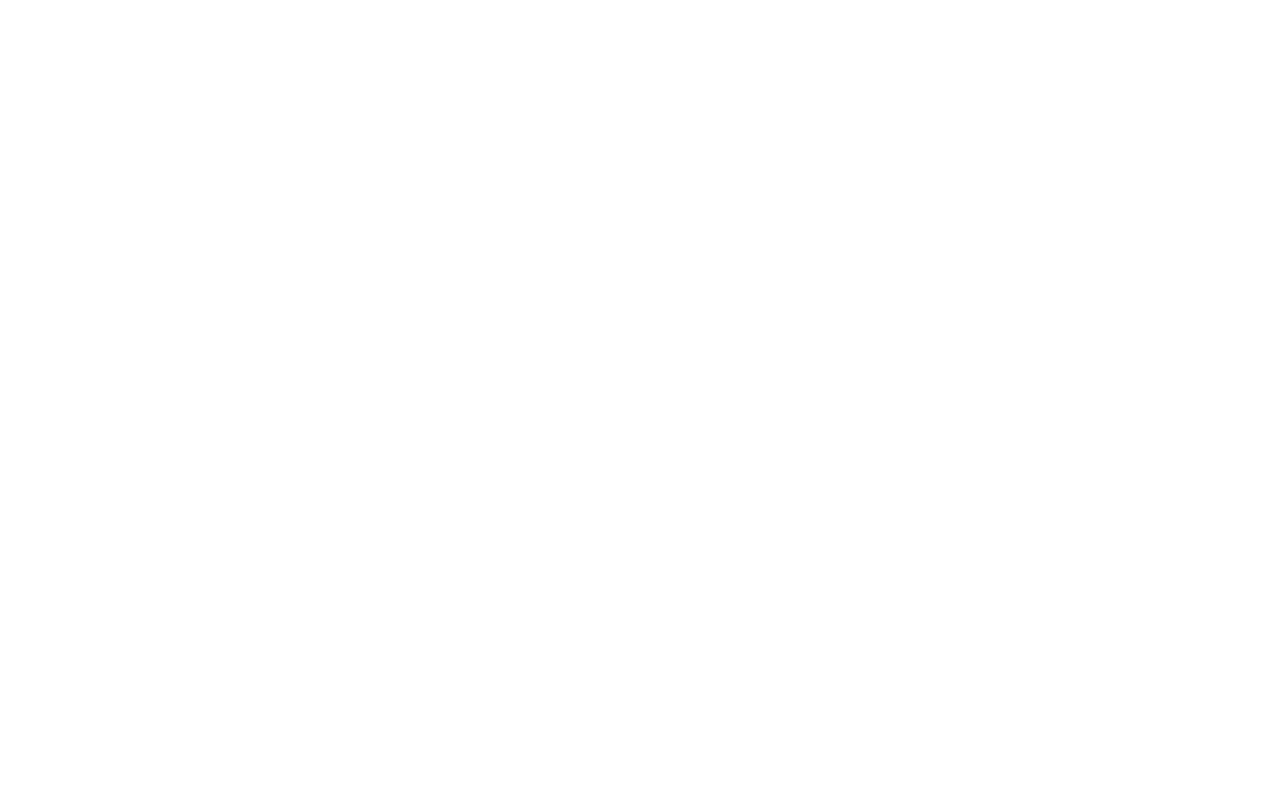
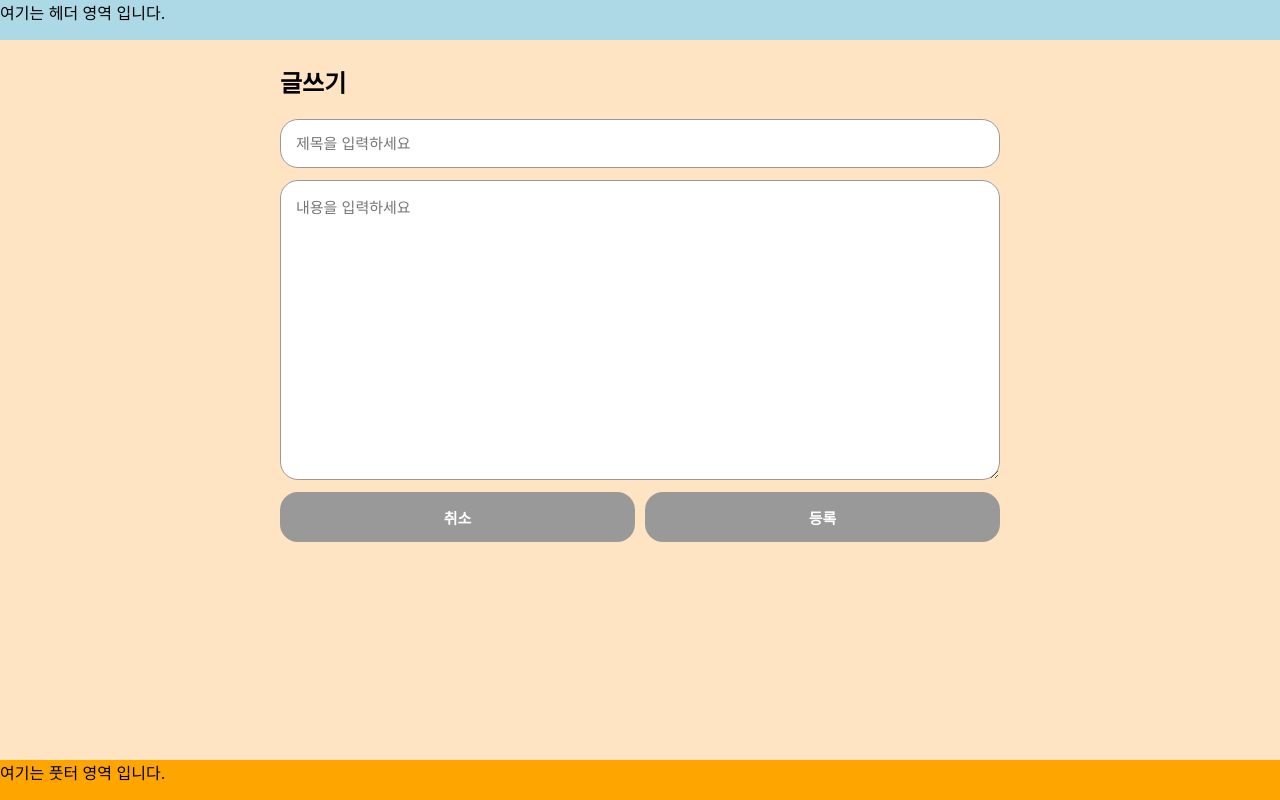
Before and after one commit to jks2024/hp-router-ex, a React (Create React App) app: page /board/write in a window 1280 px wide. Before the commit this address had no page. Built offline with nearby package versions, Linux system fonts and the light colour scheme.

Commit message:
12/23 am 10:27

```diff
--- a/src/App.js
+++ b/src/App.js
@@ -6,6 +6,7 @@
 import Login from "./pages/Login";
 import Signup from "./pages/SignUp";
 import BoardList from "./pages/BoardList";
+import BoardWrite from "./pages/BoardWrite";
 import { BrowserRouter as Router, Routes, Route } from "react-router-dom";
 
 function App() {
@@ -17,6 +18,8 @@
         <Route element={<Layout />}>
           <Route path="/home" element={<Home />} />
           <Route path="/board" element={<BoardList />} />
+          <Route path="/board/write" element={<BoardWrite />} />
+
           <Route path="/about" element={<About />} />
           <Route path="/profile/:name" element={<Profile />} />
         </Route>
--- a/src/pages/BoardWrite.js
+++ b/src/pages/BoardWrite.js
@@ -56,3 +56,67 @@
   border-radius: 18px;
   cursor: pointer;
 `;
+
+const BoardWrite = () => {
+  const [title, setTitle] = useState(""); // 제목
+  const [content, setContent] = useState(""); // 내용
+  const nav = useNavigate(); // 페이지 이동
+
+  // 제목, 내용 모두 입력돼야 등록 버튼 활성화
+  const isValid = title.trim() !== "" && content.trim() !== "";
+
+  const onSubmit = async (e) => {
+    e.preventDefault();
+    if (!isValid) return;
+
+    // 로그인할 때 저장해 둔 이메일을 작성자로 사용
+    const email = localStorage.getItem("email");
+    if (!email) {
+      alert("로그인이 필요합니다.");
+      nav("/");
+      return;
+    }
+
+    try {
+      const res = await AxiosApi.boardWrite(title, content, email);
+      console.log(res.data);
+      if (res.data) {
+        alert("게시글이 등록되었습니다.");
+        nav("/board", { replace: true }); // 뒤로가기로 작성 화면에 다시 오지 않도록
+      } else {
+        alert("게시글 등록에 실패했습니다.");
+      }
+    } catch (err) {
+      console.log(err);
+      alert("서버와 통신 중 오류가 발생했습니다.");
+    }
+  };
+
+  return (
+    <Container>
+      <Form onSubmit={onSubmit}>
+        <Title>글쓰기</Title>
+        <Input
+          value={title}
+          placeholder="제목을 입력하세요"
+          onChange={(e) => setTitle(e.target.value)}
+        />
+        <TextArea
+          value={content}
+          placeholder="내용을 입력하세요"
+          onChange={(e) => setContent(e.target.value)}
+        />
+        <BtnRow>
+          <CancelBtn type="button" onClick={() => nav(-1)}>
+            취소
+          </CancelBtn>
+          <Button type="submit" enabled={isValid}>
+            등록
+          </Button>
+        </BtnRow>
+      </Form>
+    </Container>
+  );
+};
+
+export default BoardWrite;
--- a/src/pages/Login.js
+++ b/src/pages/Login.js
@@ -61,6 +61,8 @@
     console.log(response.data);
 
     if (response.data) {
+      localStorage.setItem("isLogin", "TRUE");
+      localStorage.setItem("email", inputEmail);
       nav("/home", { replace: true }); // 뒤로가기로 로그인 화면에 다시 오지 않도록
     } else {
       alert("이메일 또는 비밀번호가 틀립니다.");
```
